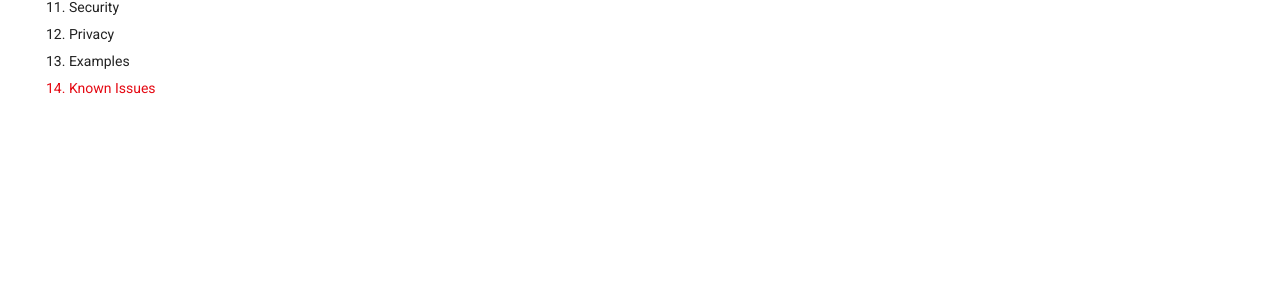
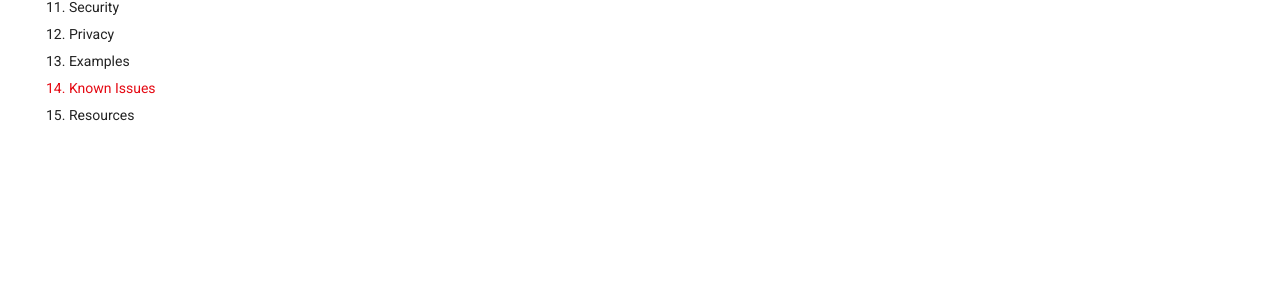
Before and after one commit to interNFT/documentation, an MkDocs documentation site: the page built from markdowns/workingDraft/knownIssues.md, in a window 1280 px wide. Shown: the part 448-748 px from the top of the page. Built offline with MkDocs 1.6.1 and Material for MkDocs 9.7.7, drawn with Linux system fonts in a browser that asks for light colours.

Commit message:
Add Resources Page

```diff
--- a/mkdocs.yml
+++ b/mkdocs.yml
@@ -123,6 +123,7 @@ nav:
       - 12. Privacy: workingDraft/privacy.md
       - 13. Examples: workingDraft/examples.md
       - 14. Known Issues: workingDraft/knownIssues.md
+      - 15. Resources: workingDraft/resources.md
 
 extra_css:
   - assets/stylesheets/extra.css
```
